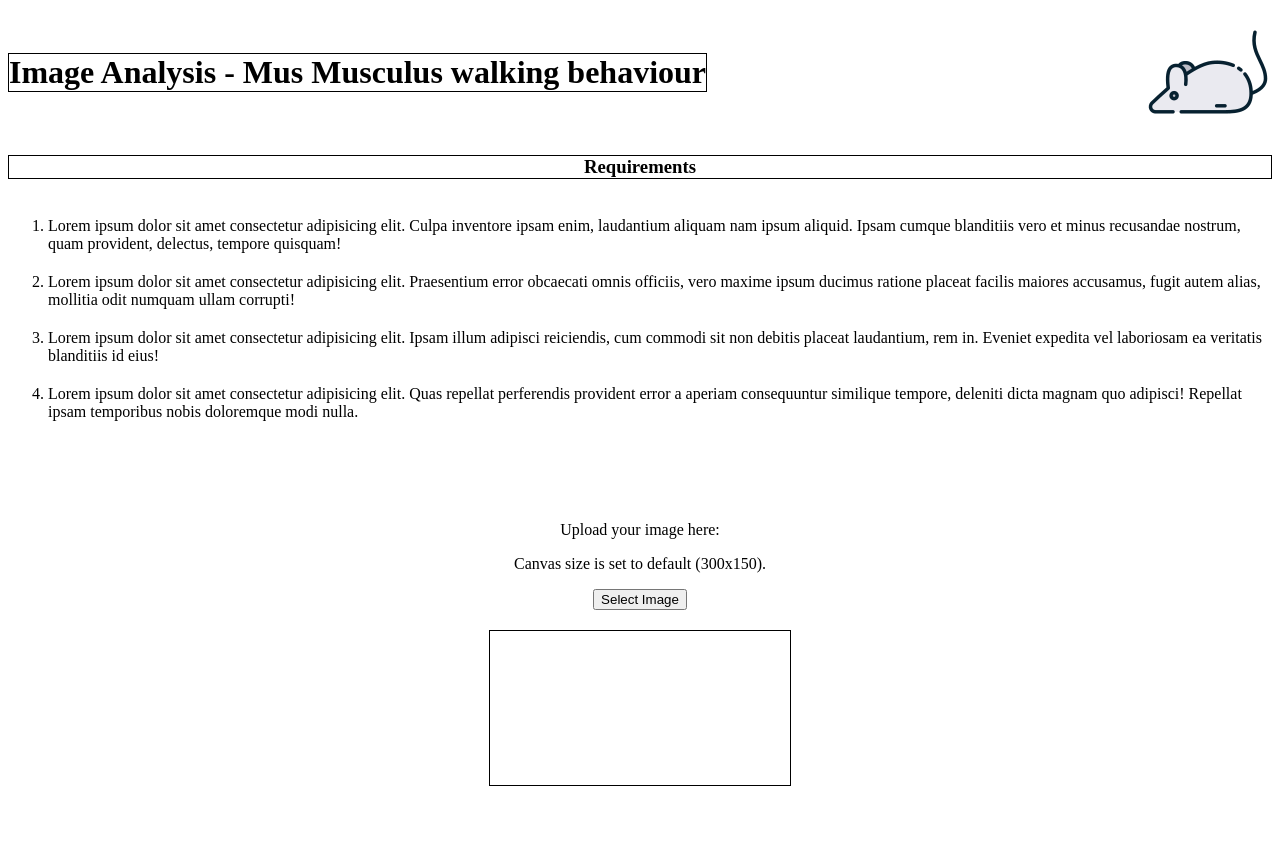
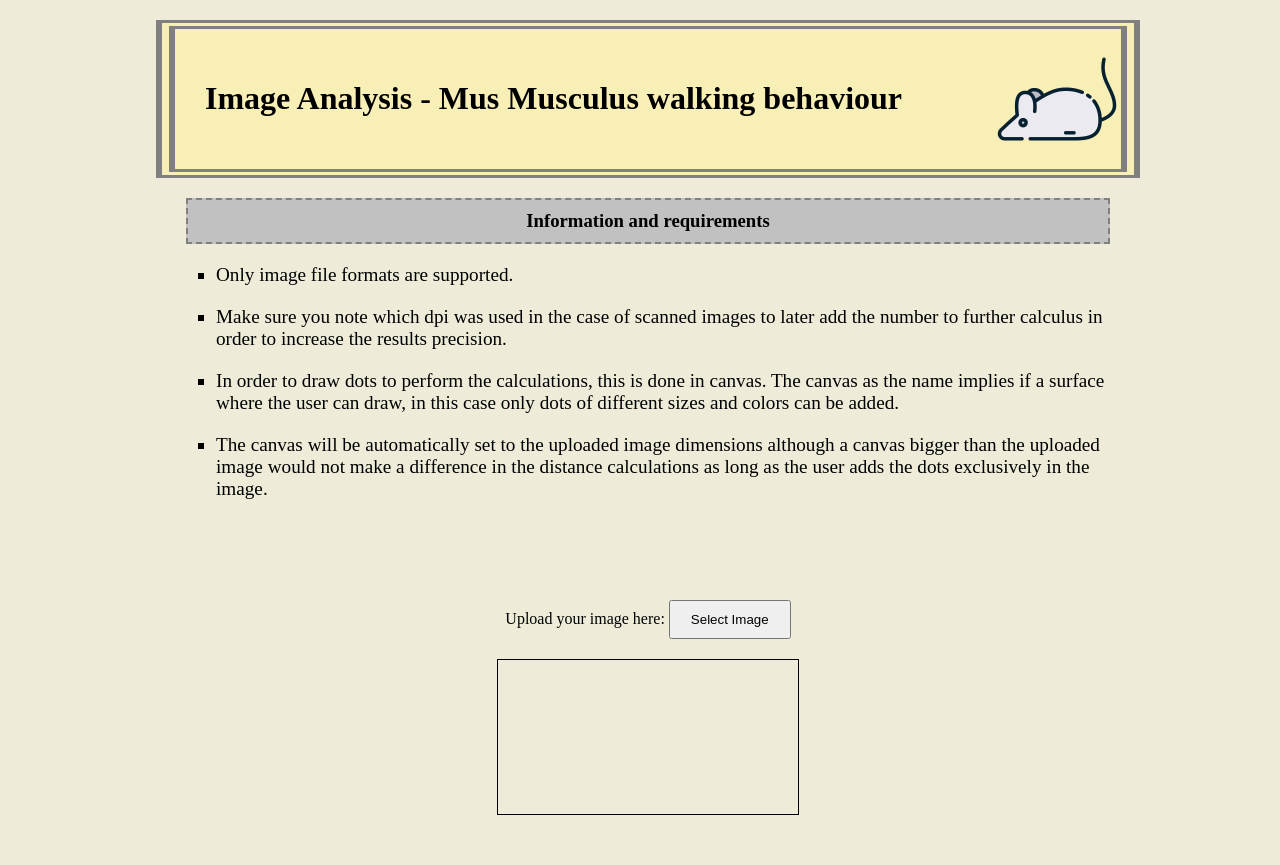
Before and after one commit to bernas-estevam97/mouseframe-web-app, a Django app: page / in a window 1280 px wide. Before the commit the page ends 786 px from the top, so only its background shows below. Run offline with Django 4.2, Linux system fonts and the light colour scheme; a map, chart or similar area stays blank.

Commit message:
update to styling

```diff
--- a/static/static_dirs/css/style.css
+++ b/static/static_dirs/css/style.css
@@ -1,11 +1,27 @@
+body{
+    position: relative;
+    width: 80vw;
+    left: 50%;
+    transform: translateX(-50%);
+    background-color: #EEECD9;
+}
+
 header{
     display: flex;
     justify-content: space-between;
     align-items: center; /* align y axis */
+    border: 3px double grey;
+    border-width: 0.6em 1.2em;
+    position: relative;
+    background-color: #F7EFB6;
+    margin: 20px;
 }
 
 header h1{
-    border: 1px solid #000;
+
+    color: black;
+
+    padding: 30px;
 }
 
 /* .container-full{
@@ -17,12 +33,25 @@ header h1{
 
 .requirements h3{
     text-align: center;
-    border: 1px solid #000;
+    background-color: #C1C1C1;
+    border: 2px dashed gray;
+    margin: 0 50px;
+    padding: 10px 0;
 }
 
-.requirements ol li{
+.requirements ul{
+    margin: 0 40px;
+}
+
+.requirements ul li{
     font-size: 1em;
     padding-top: 20px;
+    list-style-type: square;
+    font-size: 1.2em;
+}
+
+.upload-btn{
+    padding: 10px 20px;
 }
 
 .img-selection{
@@ -48,32 +77,235 @@ header h1{
     /* background-size: 1200px 600px; */
     margin-top: 20px;
     margin-bottom: 20px;
-    border: 1px solid #000;
+    border: 1px solid #000; /* testing purposes */
 }
 
 .image-container canvas{
     position: relative;
 }
 
-
-
-ul li{
-    list-style-type: none;
-}
-
 .bottom-functions{
     display: flex;
     justify-content: space-evenly;
+    margin-bottom: 30px;
+}
+
+.image-info{
+    display: none;
+    border: 3px solid #c1c1c1;
+    background: #fff;
+    padding: 10px 40px 0 40px;
 }
 
 .buttons{
-    margin-left: 0;
+    background-color: #fff;
+    border: 5px double #c1c1c1;
+    padding: 10px 10px;
+}
+
+.buttons button{
+    padding: 10px 20px;
+    margin-bottom: 10px;
+}
+
+#redCircle{
+    color: #fff;
+    background: #ff2626;
+    border-radius: 5px;
+    border: 1px solid #c1c1c1;
+    cursor: pointer;
+    transition: all 0.5s;
+}
+
+#redCircle:hover{
+    background: #DE0202;
+}
+
+#deleteCircleRed{
+    border-radius: 5px;
+    border: 1px solid #c1c1c1;
+    cursor: pointer;
+    transition: all 0.2s;
+}
+
+#deleteCircleRed:hover{
+    background: rgb(155, 155, 155);
+}
+
+#deleteAllCircleRed{
+    border-radius: 5px;
+    border: 1px solid #c1c1c1;
+    cursor: pointer;
+    transition: all 0.2s;
+}
+
+#deleteAllCircleRed:hover{
+    background: rgb(155, 155, 155);
+}
+
+#blueCircle{
+    color: #fff;
+    background: #0980F1;
+    border-radius: 5px;
+    border: 1px solid #c1c1c1;
+    cursor: pointer;
+    transition: all 0.5s;
+}
+
+#blueCircle:hover{
+    background: hsl(216, 100%, 35%);
+}
+
+#deleteCircleBlue{
+    border-radius: 5px;
+    border: 1px solid #c1c1c1;
+    cursor: pointer;
+    transition: all 0.2s;
+}
+
+#deleteCircleBlue:hover{
+    background: rgb(155, 155, 155);
+}
+
+#deleteAllCircleBlue{
+    border-radius: 5px;
+    border: 1px solid #c1c1c1;
+    cursor: pointer;
+    transition: all 0.2s;
+}
+
+#deleteAllCircleBlue:hover{
+    background: rgb(155, 155, 155);
+}
+
+#resetCanvas{
+    position: relative;
+    border-radius: 5px;
+    border: 1px solid #c1c1c1;
+    cursor: pointer;
+    transition: all 0.2s;
+    margin-left: 120px;
+    margin-top: 10px;
+}
+
+#resetCanvas:hover{
+    background: rgb(155, 155, 155);
+}
+
+#resetFile{
+    position: relative;
+    border-radius: 5px;
+    border: 1px solid #c1c1c1;
+    cursor: pointer;
+    transition: all 0.2s;
+    margin-top: 10px;
+}
+
+#resetFile:hover{
+    background: rgb(155, 155, 155);
+}
+
+
+.buttons-change{
+    position: relative;
+    margin-bottom: 30px;
+    display: flex;
+    justify-content: space-evenly;
+    margin-bottom: 30px;
+    left: 50%;
+    transform: translateX(-50%);
+
+}
+
+#canvasWidth, #canvasHeight{
+    padding: 5px;
+}
+
+#canvasHeight{
+    margin-left: 40px;
+}
+
+
+#changeW, #changeH{
+    padding: 5px 20px;
+    position: relative;
+    border-radius: 2px;
+    border: 1px solid #c1c1c1;
+    cursor: pointer;
+    transition: all 0.2s;
+}
+
+
+
+#changeW:hover, #changeH:hover{
+    background: rgb(155, 155, 155);
+}
+
+#resetW, #resetH{
+    padding: 5px 20px;
+    position: relative;
+    border-radius: 2px;
+    border: 1px solid #c1c1c1;
+    cursor: pointer;
+    transition: all 0.2s;
+}
+
+#resetW{
+    margin-right: 40px;
+}
+
+#resetW:hover, #resetH:hover{
+    background: rgb(155, 155, 155);
+}
+
+
+.point-size{
+    background-color: #fff;
+    border: 3px double #000;
+}
+
+.point-size p{
+    margin-left: 10px;
+}
+
+#sizeInput{
+    margin-top: 10px;
+    padding: 5px;
+    margin-left: 10px;
+}
+
+#changeS{
+    margin-top: 10px;
+    padding: 5px 20px;
+    position: relative;
+    border-radius: 2px;
+    border: 1px solid #c1c1c1;
+    cursor: pointer;
+    transition: all 0.2s;
+}
+
+#changeS:hover{
+    background: rgb(155, 155, 155);
+}
+
+#resetS{
+    margin-top: 10px;
+    padding: 5px 20px;
+    position: relative;
+    border-radius: 2px;
+    border: 1px solid #c1c1c1;
+    cursor: pointer;
+    transition: all 0.2s;
+}
+
+#resetS:hover{
+    background: rgb(155, 155, 155);
 }
 
 .data-results{
     text-align: center;
 }
 
-.buttons-change{
-    margin-left: 0;
+.data-results ul li{
+    list-style-type: none;
 }
--- a/static/static_dirs/js/canvas_testing.js
+++ b/static/static_dirs/js/canvas_testing.js
@@ -31,7 +31,7 @@ function changeSize(){
     pointSize = 4; // if no input is given 4 is default value
   }
   console.log(inputSize);
-  showSize.innerHTML = "Current point size is: " + pointSize;
+  showSize.innerHTML = "Current point radius size is: " + pointSize + "px";
 }
 
 changeSize(); // initiate function on page load/refresh ---- Still testing
@@ -122,17 +122,17 @@ function drawBlueCircle(){
 function removeRedCircle(){
     lastCordRed = pointsRed.pop();
     console.log("Removed point on the coordinates: X " + lastCordRed.x + " Y: " + lastCordRed.y);
-    ctx.clearRect((lastCordRed.x - pointSize), (lastCordRed.y - pointSize), pointSize*4, pointSize*4 + 10);
+    ctx.clearRect((lastCordRed.x - pointSize), (lastCordRed.y - pointSize), pointSize*4 + 10, pointSize*4 + 10);
     // coordinates minus the radius
     //since the rect starts at the top left corner and the circle coords focus on the middle point
     // 8 is the diameter of any point, so create a square with an edge of 8
     // to also delete the number we add another square with same size for deletion hence the times 4, also de plus 10 offset
-    // in the y axis like we did to draw the index numbers above
+    // in the y axis and x axis like we did to draw the index numbers above
 }
 
 function removeAllRedCircle(){
   for (let i = 0; i < pointsRed.length; i++){
-    ctx.clearRect((pointsRed[i].x - pointSize), (pointsRed[i].y - pointSize), pointSize*4, pointSize*4 + 10);
+    ctx.clearRect((pointsRed[i].x - pointSize), (pointsRed[i].y - pointSize), pointSize*4 + 10, pointSize*4 + 10);
   }
   pointsRed.length = 0;
 }
@@ -140,12 +140,12 @@ function removeAllRedCircle(){
 function removeBlueCircle(){
   lastCordBlue = pointsBlue.pop();
   console.log("Removed point on the coordinates: X " + lastCordBlue.x + " Y: " + lastCordBlue.y);
-  ctx.clearRect((lastCordBlue.x - pointSize), (lastCordBlue.y - pointSize), pointSize*4, pointSize*4 + 10);
+  ctx.clearRect((lastCordBlue.x - pointSize), (lastCordBlue.y - pointSize), pointSize*4 + 10, pointSize*4 + 10);
 }
 
 function removeAllBlueCircle(){
   for (let i = 0; i < pointsBlue.length; i++){
-    ctx.clearRect((pointsBlue[i].x - pointSize), (pointsBlue[i].y - pointSize), pointSize*4, pointSize*4 + 10);
+    ctx.clearRect((pointsBlue[i].x - pointSize), (pointsBlue[i].y - pointSize), pointSize*4 + 10, pointSize*4 + 10);
   }
   pointsBlue.length = 0;
 }
--- a/templates/index.html
+++ b/templates/index.html
@@ -17,13 +17,13 @@
     <div class="container-full">
         <!-- <div class="left-part"> -->
         <div class="requirements">
-            <h3>Requirements</h3>
-            <ol>
-                <li>Lorem ipsum dolor sit amet consectetur adipisicing elit. Culpa inventore ipsam enim, laudantium aliquam nam ipsum aliquid. Ipsam cumque blanditiis vero et minus recusandae nostrum, quam provident, delectus, tempore quisquam!</li>
-                <li>Lorem ipsum dolor sit amet consectetur adipisicing elit. Praesentium error obcaecati omnis officiis, vero maxime ipsum ducimus ratione placeat facilis maiores accusamus, fugit autem alias, mollitia odit numquam ullam corrupti!</li>
-                <li>Lorem ipsum dolor sit amet consectetur adipisicing elit. Ipsam illum adipisci reiciendis, cum commodi sit non debitis placeat laudantium, rem in. Eveniet expedita vel laboriosam ea veritatis blanditiis id eius!</li>
-                <li>Lorem ipsum dolor sit amet consectetur adipisicing elit. Quas repellat perferendis provident error a aperiam consequuntur similique tempore, deleniti dicta magnam quo adipisci! Repellat ipsam temporibus nobis doloremque modi nulla.</li>
-            </ol>
+            <h3>Information and requirements</h3>
+            <ul>
+                <li>Only image file formats are supported.</li>
+                <li>Make sure you note which dpi was used in the case of scanned images to later add the number to further calculus in order to increase the results precision.</li>
+                <li>In order to draw dots to perform the calculations, this is done in canvas. The canvas as the name implies if a surface where the user can draw, in this case only dots of different sizes and colors can be added.</li>
+                <li>The canvas will be automatically set to the uploaded image dimensions although a canvas bigger than the uploaded image would not make a difference in the distance calculations as long as the user adds the dots exclusively in the image.</li>
+            </ul>
         </div>
     <!-- </div> -->
     <!-- <div class="right-part"> -->
@@ -32,54 +32,50 @@
     <div class="img-upload">
     <form action="">
         <label for="img">Upload your image here:</label>
-        <p id="canvasInfo"> Canvas size is set to default (300x150).</p>
-        <p id="canvasUpload">Canvas has the same size of the image uploaded. Change below if necessary.</p>
+        <p id="canvasUpload">Canvas starts with same size as the image uploaded. Change below if necessary.</p>
         <input type="file" id="uploadImage" name="img" alt="Upload" accept="image/*" onchange="loadFile(event)" style="display: none;">
         <input class="upload-btn" type="button" value="Select Image" onclick="document.getElementById('uploadImage').click();" style="cursor: pointer;"/>
       </form>
     <div id="imgContainer" class="image-container">
       <canvas id="canvas"></canvas>
     </div>
-    <div id="imageInfo">
-      <p id="imageUploadedWidth"></p>
-      <p id="imageUploadedHeight"></p>
-      <p id="imageUploadedSize"></p>
-      <p id="imageUploadedPPI"></p>
-      <p id="imageUploadedDPI"></p>
-    </div>
     </div>
     </div>
     <div class="bottom-functions">
       <div class="buttons">
          <button class="button" type="button" id="redCircle" onclick="drawRedCircle();">Add button - Red</button>
+         <button class="button" type="button" id="deleteCircleRed" onclick="removeRedCircle();">Delete last added Red dot</button>
+         <button class="button" type="button" id="deleteAllCircleRed" onclick="removeAllRedCircle();">Delete all red dots</button><br>
          <button class="button" type="button" id="blueCircle" onclick="drawBlueCircle();">Add button - Blue</button>
-         <button class="button" type="button" id="deleteCircleRed" onclick="removeRedCircle();">Delete last added Red dot</button>
-         <button class="button" type="button" id="deleteAllCircleRed" onclick="removeAllRedCircle();">Delete all red dots</button>
          <button class="button" type="button" id="deleteCircleBlue" onclick="removeBlueCircle();">Delete last added Blue dot</button>
-         <button class="button" type="button" id="deleteAllCircleBlue" onclick="removeAllBlueCircle();">Delete all blue dots</button>
-         <button class="button" type="button" id="reset" onclick="clearCanvas();">Reset Canvas</button>
-         <button class="button" type="button" id="reset" onclick="resetFile();">Reset Image</button>
+         <button class="button" type="button" id="deleteAllCircleBlue" onclick="removeAllBlueCircle();">Delete all blue dots</button><br>
+         <button class="button" type="button" id="resetCanvas" onclick="clearCanvas();">Reset Canvas</button>
+         <button class="button" type="button" id="resetFile" onclick="resetFile();">Reset Image</button>
        </div>
-    <div class="data-results" id="showData">
-        <h3>Data retrieved:</h3>
-        <ul>
-            <li>Stride length hind legs: {}</li>
-            <li>Stride length front legs: {}</li>
-            <li>Overlap: {}</li>
-            <li>Stride width: {}</li>
-        </ul>
-    </div>
+       <div id="imageInfo" class="image-info">
+        <p id="imageUploadedWidth"></p>
+        <p id="imageUploadedHeight"></p>
+        <p id="imageUploadedSize"></p>
+        <p id="canvasInfo"> Canvas size is set to default (300x150).</p>
+        <p id="imageUploadedPPI"></p>
+        <p id="imageUploadedDPI"></p>
+      </div>
    </div>
    <div class="buttons-change">
     <input id="canvasWidth" type="number" placeholder="Canvas Width">
-    <button onclick="changeWidth();">Change canvas width</button>
+    <button id="changeW" onclick="changeWidth();">Change canvas width</button>
+    <button id="resetW" onclick="resetWidth();">Reset Width</button>
     <input id="canvasHeight" type="number" placeholder="Canvas Height">
-    <button onclick="changeHeight();">Change canvas height</button>
+    <button id="changeH" onclick="changeHeight();">Change canvas height</button>
+    <button id="resetH" onclick="resetHeight();">Reset Height</button><br><br>
+    <div class="point-size">
     <input id="sizeInput" type="number" placeholder="Dot Size">
-    <button onclick="changeSize();">Change point size</button>
+    <button id="changeS" onclick="changeSize();">Change point size</button>
+    <button id="resetS" onclick="resetSize();">Reset point size</button>
     <p> Default point radius size is set to 4px</p>
     <p id="dynamicSize"></p>
     <p><strong>Note:</strong>When deleting buttons make sure you don't change point size. Only delete buttons when working with a fixed size</p>
+    </div>
    </div>
    <div class="saved-distances" id="savedDistance">
     <ol class="list-distances" id="listDistance">
@@ -89,6 +85,15 @@
    <div class="dpi-ppi-conversion">
 
    </div>
+   <div class="data-results" id="showData">
+    <h3>Data retrieved:</h3>
+    <ul>
+        <li>Stride length hind legs: {}</li>
+        <li>Stride length front legs: {}</li>
+        <li>Overlap: {}</li>
+        <li>Stride width: {}</li>
+    </ul>
+</div>
    <!-- </div> -->
 </div>
 <script type="text/javascript" src="{% static 'js/jquery-3.6.0.min.js' %}"></script>
@@ -121,18 +126,18 @@
         imgInfo.style.display = "inline-block";
         // canvasInfo.style.display = "none";
         canvasUpload.style.display = "";
-        imgSize.innerHTML = "Uploaded image size: "+ ((event.target.files[0].size)/1024).toFixed(2) + " kb";
+        imgSize.innerHTML = "<strong>Uploaded image size:</strong> "+ ((event.target.files[0].size)/1024).toFixed(2) + " kb";
 
 // On image load canvas and container become the same size as uploaded image
         img.onload = () => {
             event.target.value = null;
-            imgWidth.innerHTML = "Uploaded image width: "+ img.width + "px";
-            imgHeight.innerHTML = "Uploaded image height: "+ img.height + "px";
+            imgWidth.innerHTML = "<strong>Uploaded image width:</strong> "+ img.width + "px";
+            imgHeight.innerHTML = "<strong>Uploaded image height:</strong> "+ img.height + "px";
             imgContainer.style.width = img.width + "px";
             imgContainer.style.height = img.height + "px";
             canvas.height = img.height;
             canvas.width = img.width;
-            canvasInfo.innerHTML = "Canvas size is: " + canvas.width + "x" + canvas.height;
+            canvasInfo.innerHTML = "<strong>Canvas size is:</strong> " + canvas.width + "x" + canvas.height;
         }
     }
 
@@ -144,6 +149,7 @@
     if (canvasInputWidth){
         canvas.width = canvasInputWidth;
         imgContainer.style.width = canvasInputWidth + "px";
+        canvasInfo.innerHTML = "<strong>Canvas size is:</strong> " + canvas.width + "x" + canvas.height;
     } else{
         return;
     }
@@ -156,12 +162,28 @@ function changeHeight(){
   if (canvasInputHeight){
     canvas.height = canvasInputHeight;
     imgContainer.style.height = canvasInputHeight + "px";
+    canvasInfo.innerHTML = "<strong>Canvas size is:</strong> " + canvas.width + "x" + canvas.height;
   } else{
     return;
   }
 }
 
 changeHeight();
+
+    function resetWidth(){
+      canvas.width = img.width;
+      imgContainer.style.width = canvas.width + "px";
+      canvasInfo.innerHTML = "<strong>Canvas size is:</strong> " + canvas.width + "x" + canvas.height;
+      document.getElementById("canvasWidth").value = '';
+    }
+
+
+    function resetHeight(){
+      canvas.height = img.height;
+      imgContainer.style.height = canvas.height + "px";
+      canvasInfo.innerHTML = "<strong>Canvas size is:</strong> " + canvas.width + "x" + canvas.height;
+      document.getElementById("canvasHeight").value = '';
+    }
 
         // let img = document.createElement("img");
         // img.src = URL.createObjectURL(event.target.files[0]);
@@ -186,7 +208,7 @@ changeHeight();
       canvas.removeEventListener('click', drawRed);
       canvas.removeEventListener("click", printMousePos);
       ctx.clearRect(0, 0, canvas.width, canvas.height);
-      canvasInfo.innerHTML = "Canvas size returned to default size (300x150)";
+      // canvasInfo.innerHTML = "<strong>Canvas size is:</strong> ";
       canvasUpload.style.display = "none";
       canvas.width = 300;
       canvas.height = 150;
```
Also changed, not shown: static/static_dirs/img/intro-grid.jpg (added).
